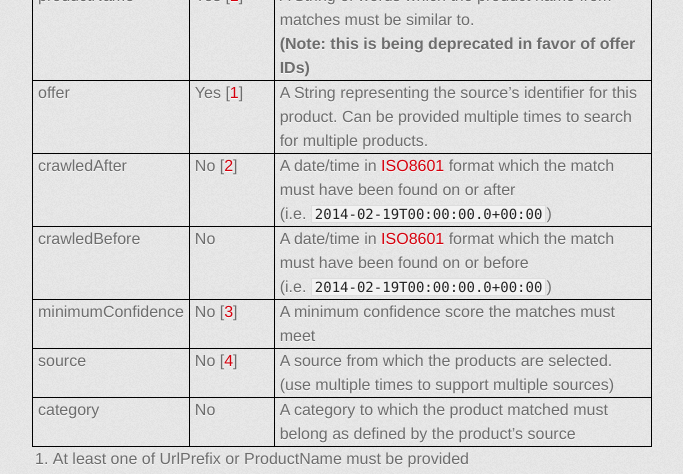
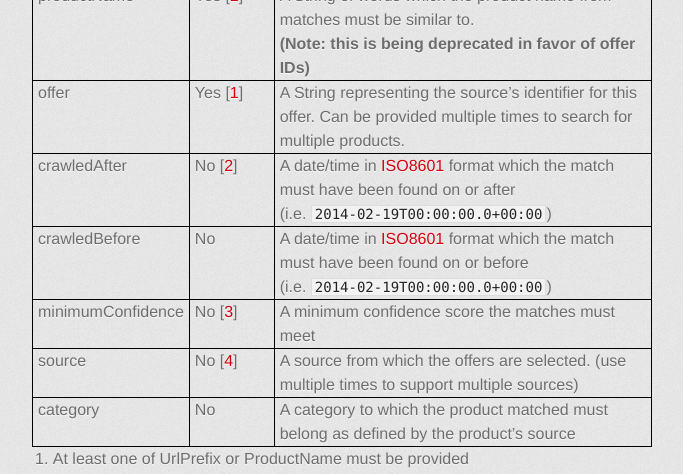
Before and after one commit to mulu/mulu.github.io, a Jekyll site: the page built from docs/api_overview.md, in a window 1280 px wide and 900 px high, scrolled down 638 px. Shown: the part 176-650 px from the top of the window, without its empty margins (298-981 px from the left). Built offline with Jekyll 4.4.1, drawn with Linux system fonts in a browser that asks for light colours; some web fonts are replaced.

Commit message:
Altering descriptions for clarity

```diff
--- a/docs/api_overview.md
+++ b/docs/api_overview.md
@@ -28,11 +28,11 @@ parameters **MUST** be urlencoded.
 | apiKey | Yes | Api Key provided to you as part of your account setup |
 | urlPrefix | Yes &#91;[1](#reqParam1)&#93; | A string prefix which the urls of matches must match. The prefix must be on a directory boundary<br>(i.e. `http://magazine.com/category/` not `http://magazine.com/categ`) |
 | productName | Yes &#91;[1](#reqParam1)&#93; | A String of words which the product name from matches must be similar to.<br>**(Note: this is being deprecated in favor of offer IDs)** |
-| offer | Yes &#91;[1](#reqParam1)&#93; | A String representing the source's identifier for this product. Can be provided multiple times to search for multiple products. |
+| offer | Yes &#91;[1](#reqParam1)&#93; | A String representing the source’s identifier for this offer. Can be provided multiple times to search for multiple products. |
 | crawledAfter | No &#91;[2](#reqParam2)&#93; | A date/time in [ISO8601](http://en.wikipedia.org/wiki/ISO_8601) format which the match must have been found on or after<br>(i.e. `2014-02-19T00:00:00.0+00:00`) |
 | crawledBefore | No | A date/time in [ISO8601](http://en.wikipedia.org/wiki/ISO_8601) format which the match must have been found on or before<br>(i.e. `2014-02-19T00:00:00.0+00:00`) |
 | minimumConfidence | No &#91;[3](#reqParam3)&#93; | A minimum confidence score the matches must meet |
-| source | No &#91;[4](#reqParam4)&#93; | A source from which the products are selected. (use multiple times to support multiple sources) |
+| source | No &#91;[4](#reqParam4)&#93; | A source from which the offers are selected. (use multiple times to support multiple sources) |
 | category | No | A category to which the product matched must belong as defined by the product's source |
 
 1. At least one of UrlPrefix or ProductName must be provided<a name="reqParam1"> </a>
```
